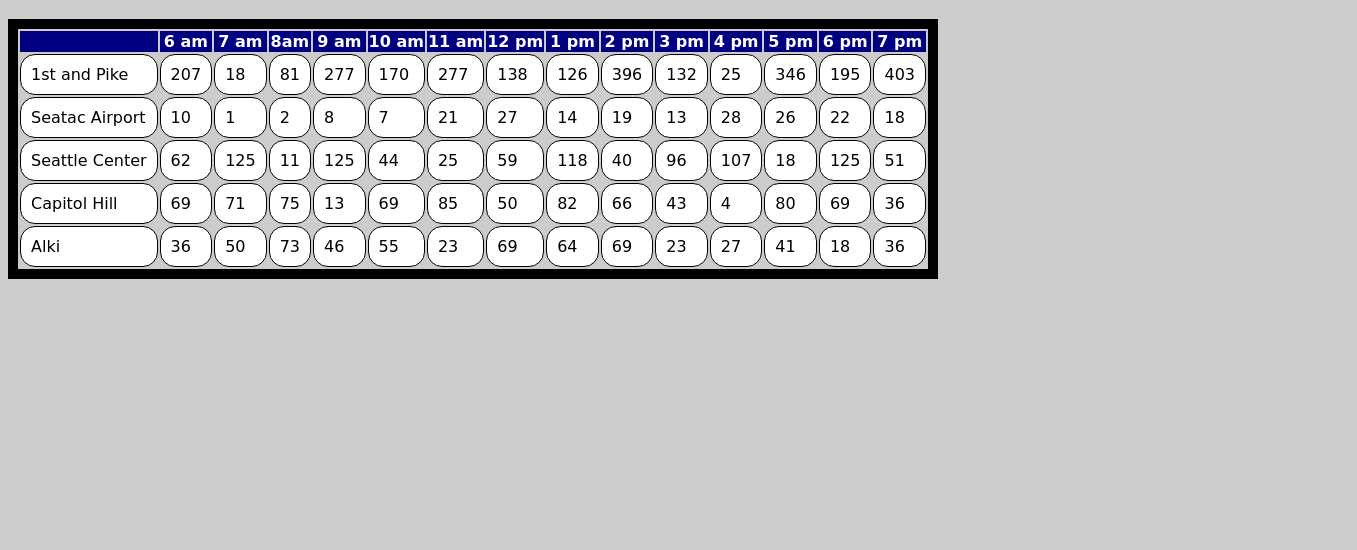
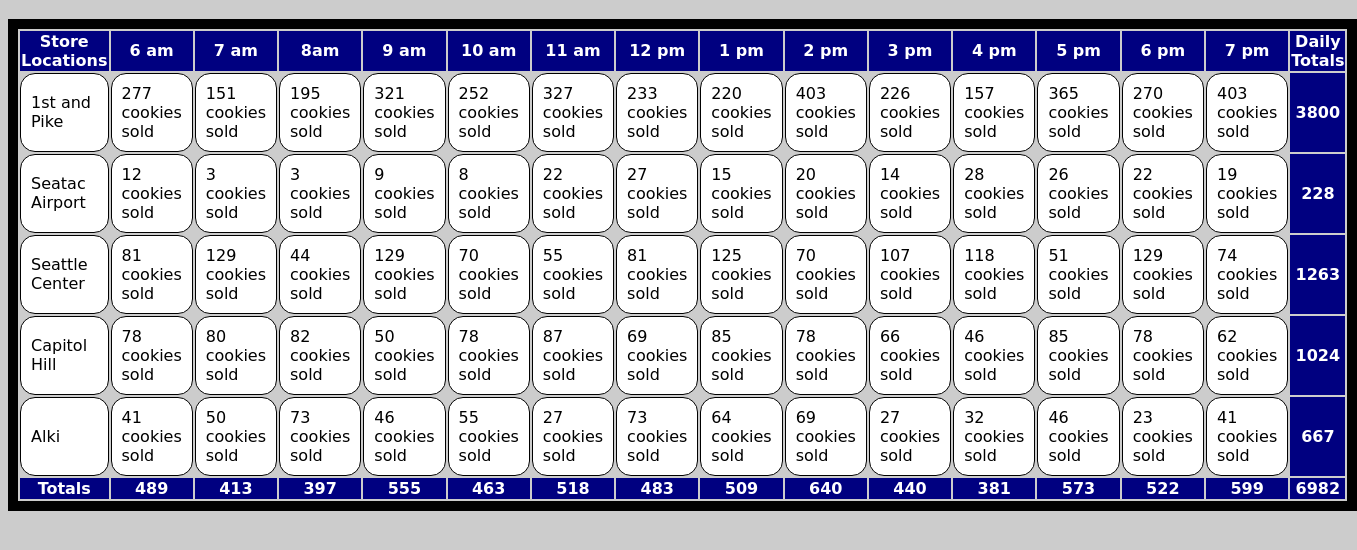
Before and after one commit to miwicki/salmoncookie, a plain HTML site: page sales.html in a window 1280 px wide. Shown: the part 62-612 px from the top of the page, 1357 px wide, since content can reach past the window. Drawn offline with Linux system fonts and the light colour scheme.

Commit message:
fixed wednesday code

```diff
--- a/app.js
+++ b/app.js
@@ -2,22 +2,42 @@
 
 var hours = ['6 am', '7 am', '8am', '9 am', '10 am', '11 am', '12 pm', '1 pm', '2 pm', '3 pm', '4 pm', '5 pm', '6 pm', '7 pm'];
 
-//New contructer function//
 var StoreLocations = [];
+var totalCookiesArray = [];
+var finalTotal = 0;
 var storeTable = document.getElementById('stores');
 function Store(name, minCust, maxCust, avgPerCust){
   this.name = name;
   this.minCust = minCust;
   this.maxCust = maxCust;
   this.avgPerCust = avgPerCust;
-  this.custPh = function(){
-    return Math.floor((Math.random() * this.maxCust - this.minCust + 1) + this.minCust);
-  };
-  this.hourlySales = function(){
-    return Math.floor((this.custPh(this.minCust,this.maxCust)) * this.avgPerCust);
-  };
+  this.customersEachHour = [];
+  this.cookiesEachHour = [];
+  this.totalDailyCookies = 0;
+  this.hourlySales();
   StoreLocations.push(this);
-}
+};
+Store.prototype.custPh = function(){
+  var rando1 = Math.floor(Math.random() * (this.maxCust - this.minCust + 1) + this.minCust);
+  this.customersEachHour.push(rando1);
+  return rando1;
+};
+Store.prototype.hourlySales = function(){
+  for (var i = 0; i < hours.length; i++){
+    var rando2 = Math.floor(this.custPh() * this.avgPerCust);
+    this.cookiesEachHour.push(rando2);
+    this.totalDailyCookies += rando2;
+  }
+};
+function hourlyTotals(){
+  for (var i = 0; i < hours.length; i++){
+    var storeTotal = 0;
+    for (var j = 0; j < StoreLocations.length; j++){
+      storeTotal = storeTotal + StoreLocations[j].cookiesEachHour[i];
+    }
+    totalCookiesArray.push(storeTotal);
+  }
+};
 Store.prototype.render = function() {
   var trEl = document.createElement('tr');
   var tdEl = document.createElement('td');
@@ -25,10 +45,14 @@ Store.prototype.render = function() {
   trEl.appendChild(tdEl);
   for (var i = 0; i < hours.length; i++) {
     tdEl = document.createElement('td');
-    tdEl.textContent = this.hourlySales();
+    tdEl.textContent = this.cookiesEachHour[i] + ' cookies sold';
     trEl.appendChild(tdEl);
     storeTable.appendChild(trEl);
   }
+  var thEl = document.createElement('th');
+  thEl.textContent = this.totalDailyCookies;
+  trEl.appendChild(thEl);
+  storeTable.appendChild(trEl);
 };
 
 new Store('1st and Pike', 23, 65, 6.3);
@@ -37,10 +61,13 @@ new Store('Seattle Center', 11, 38, 3.7);
 new Store('Capitol Hill', 20, 38, 2.3);
 new Store('Alki', 2, 16, 4.6);
 console.table(StoreLocations);
+// console.log(this.customersEachHour, 'customersEachHour');
+// console.log(this.cookiesEachHour);
 
 function makeHeaderRow() {
   var trEl = document.createElement('tr');
   var thEl = document.createElement('th');
+  thEl.textContent = 'Store Locations';
   trEl.appendChild(thEl);
   for (var i = 0; i < hours.length; i++) {
     thEl = document.createElement('th');
@@ -48,6 +75,31 @@ function makeHeaderRow() {
     trEl.appendChild(thEl);
     storeTable.appendChild(trEl);
   }
+  thEl = document.createElement('th');
+  thEl.textContent = 'Daily Totals';
+  trEl.appendChild(thEl);
+  storeTable.appendChild(trEl);
+}
+function makeFooterRow(){
+  var trEl = document.createElement('tr');
+  var thEl = document.createElement('th');
+  thEl.textContent = 'Totals';
+  trEl.appendChild(thEl);
+  storeTable.appendChild(trEl);
+
+  hourlyTotals();
+  finalTotal = 0;
+  for (var i = 0; i < hours.length; i++){
+    thEl = document.createElement('th');
+    thEl.textContent = totalCookiesArray[i];
+    finalTotal += totalCookiesArray[i];
+    trEl.appendChild(thEl);
+    storeTable.appendChild(trEl);
+  }
+  thEl = document.createElement('th');
+  thEl.textContent = finalTotal;
+  trEl.appendChild(thEl);
+  storeTable.appendChild(trEl);
 }
 function storeRows() {
   for(var j in StoreLocations){
@@ -56,3 +108,4 @@ function storeRows() {
 }
 makeHeaderRow();
 storeRows();
+makeFooterRow();
```
Also changed, not shown: sales.html (+1 -15 lines).
